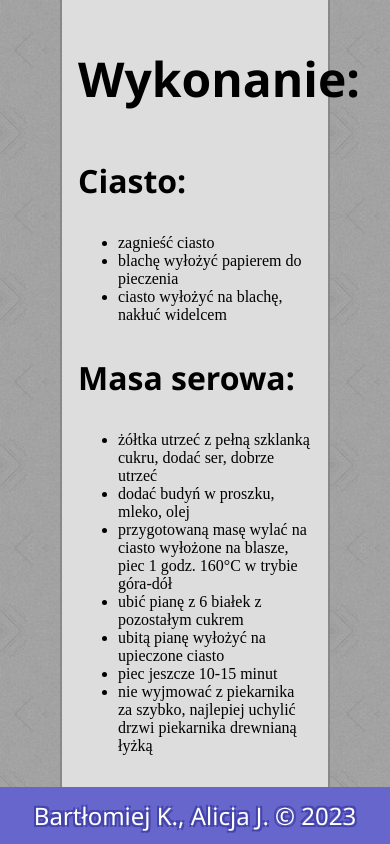
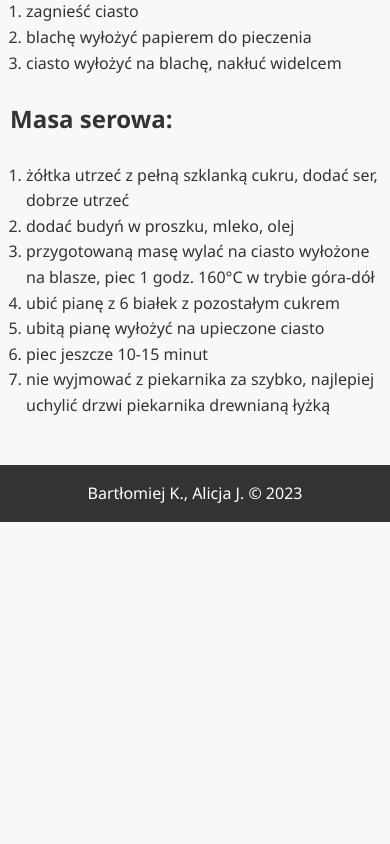
Before and after one commit to bartlomiejPWr/cheesecake, a plain HTML site: page index.html in a window 390 px wide. Shown: the part 863-1707 px from the top of the page. After the commit the page ends 1385 px from the top, so only its background shows below. Drawn offline with Linux system fonts and the light colour scheme.

Commit message:
20.06.2023 03:03

```diff
--- a/index.html
+++ b/index.html
@@ -1,20 +1,26 @@
 <!DOCTYPE html>
 <html lang="pl">
+
 <head>
     <meta charset="UTF-8">
-    <meta http-equiv="X-UA-Compatible" content="IE=edge">
     <meta name="viewport" content="width=device-width, initial-scale=1.0">
     <link rel="stylesheet" href="./styles/style.css">
-    <title>Prezentacja</title>
+    <title>Jak zrobić sernik?</title>
 </head>
+
 <body>
+    <header>
+        <nav>
             <a href="index.html">
-        <div id="logo">
                 <h1>Jak zrobić sernik?</h1>
-        </div>
             </a>
-    <div id="container">
+        </nav>
+    </header>
+
+    <main>
+        <section id="ingredients">
             <h2>Składniki:</h2>
+            <article>
                 <h3>Ciasto:</h3>
                 <ul>
                     <li>30 dkg mąki (2 szklanki)</li>
@@ -24,7 +30,9 @@
                     <li>2 łyżeczki proszku do pieczenia</li>
                     <li>2 żółtka + 1 całe jajko</li>
                 </ul>
+            </article>
 
+            <article>
                 <h3>Masa serowa:</h3>
                 <ul>
                     <li>1 kg sera (może być z wiaderka)</li>
@@ -34,15 +42,23 @@
                     <li>4 żółtka + 2 całe jajka</li>
                     <li>1 budyń waniliowy</li>
                 </ul>
+            </article>
+        </section>
+
+        <section id="instructions">
             <h2>Wykonanie:</h2>
+            <article>
                 <h3>Ciasto:</h3>
-        <ul>
+                <ol>
                     <li>zagnieść ciasto</li>
                     <li>blachę wyłożyć papierem do pieczenia</li>
                     <li>ciasto wyłożyć na blachę, nakłuć widelcem</li>
-        </ul>
+                </ol>
+            </article>
+
+            <article>
                 <h3>Masa serowa:</h3>
-        <ul>
+                <ol>
                     <li>żółtka utrzeć z pełną szklanką cukru, dodać ser, dobrze utrzeć</li>
                     <li>dodać budyń w proszku, mleko, olej</li>
                     <li>przygotowaną masę wylać na ciasto wyłożone na blasze, piec 1 godz. 160°C w trybie góra-dół</li>
@@ -50,10 +66,14 @@
                     <li>ubitą pianę wyłożyć na upieczone ciasto</li>
                     <li>piec jeszcze 10-15 minut</li>
                     <li>nie wyjmować z piekarnika za szybko, najlepiej uchylić drzwi piekarnika drewnianą łyżką</li>
-        </ul>
-    </div>
-    <div id="footer">
-        Bartłomiej K., Alicja J. &copy; 2023
-    </div>
+                </ol>
+            </article>
+        </section>
+    </main>
+
+    <footer>
+        <p>Bartłomiej K., Alicja J. &copy; 2023</p>
+    </footer>
 </body>
+
 </html>
--- a/styles/style.css
+++ b/styles/style.css
@@ -1,63 +1,93 @@
-        a {
-            text-decoration: none;
-        }
-
-        body {
-            background-image: url(../img/mirrored_squares.png);
+* {
+    box-sizing: border-box;
     margin: 0;
     padding: 0;
 }
 
-        h1
-        {
-            margin-block-start: 0.2em;
-            margin-block-end: 0.2em;
+body {
+    font-family: 'Segoe UI', Tahoma, Geneva, Verdana, sans-serif;
+    line-height: 1.6;
+    background-color: #f8f8f8;
+    color: #333;
+    margin: 0;
+    padding: 0;
+}
+
+header {
+    background-color: #333;
+    padding: 1em;
+    text-align: center;
+}
+
+nav {
+    max-width: 960px;
+    margin: 0 auto;
+}
+
+nav a {
+    text-decoration: none;
+    color: #fff;
+}
+
+h1 {
+    font-size: 2.5em;
+    margin: 0.5em 0;
+    color: #fff;
+}
+
+main {
+    max-width: 960px;
+    margin: 20px auto;
+    padding: 20px;
 }
 
 h2 {
-            font-family: 'Segoe UI', Tahoma, Geneva, Verdana, sans-serif;
-            font-size: 3em;
+    font-size: 2.2em;
     margin: 1em 0;
+    color: #333;
 }
 
 h3 {
-            font-family: 'Segoe UI', Tahoma, Geneva, Verdana, sans-serif;
-            font-size: 2em;
+    font-size: 1.8em;
     margin: 1em 0;
+    color: #333;
 }
 
-        #logo {
-            background-color: #6666CC;
-            color: #FFFFFF;
-            font-family: 'Segoe UI', Tahoma, Geneva, Verdana, sans-serif;
-            font-size: 2em;
-            padding: 0.5em;
-            text-shadow: 2px 2px 0 #4444AA,
-                -2px 2px 0 #4444AA,
-                -2px -2px 0 #4444AA,
-                2px -2px 0 #4444AA;
+ul,
+ol {
+    margin: 0 0 1em 2em;
+}
+
+footer {
+    background-color: #333;
+    color: #fff;
+    padding: 1em;
     text-align: center;
 }
 
-        #container {
-            background-color: #DDDDDD;
-            border-left: 2px #888888 solid;
-            border-right: 2px #888888 solid;
-            margin: 0 auto;
-            max-width: 100%;
-            padding: 1em;
-            width: 60%;
+footer p {
+    margin: 0;
 }
 
-        #footer {
-            background-color: #6666CC;
-            color: #FFFFFF;
-            font-family: 'Segoe UI', Tahoma, Geneva, Verdana, sans-serif;
+@media screen and (max-width: 600px) {
+    h1 {
+        font-size: 1.8em;
+    }
+
+    h2 {
+        font-size: 1.8em;
+    }
+
+    h3 {
         font-size: 1.5em;
-            padding: 0.5em;
-            text-shadow: 2px 2px 0 #4444AA,
-                -2px 2px 0 #4444AA,
-                -2px -2px 0 #4444AA,
-                2px -2px 0 #4444AA;
-            text-align: center;
     }
+
+    main {
+        padding: 10px;
+    }
+
+    ul,
+    ol {
+        margin-left: 1em;
+    }
+}
```
Lines whose indentation alone changed are shown as unchanged.
